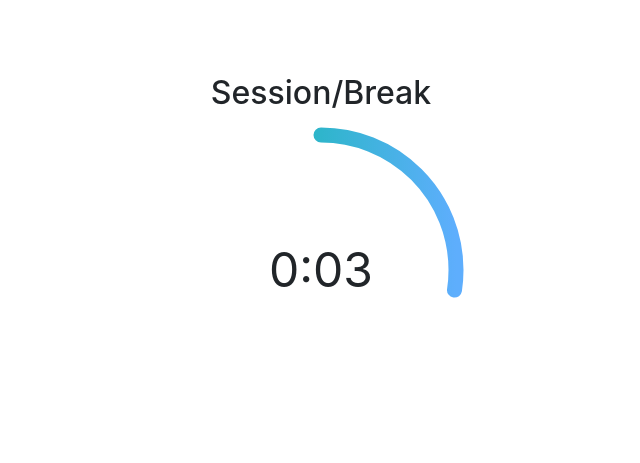
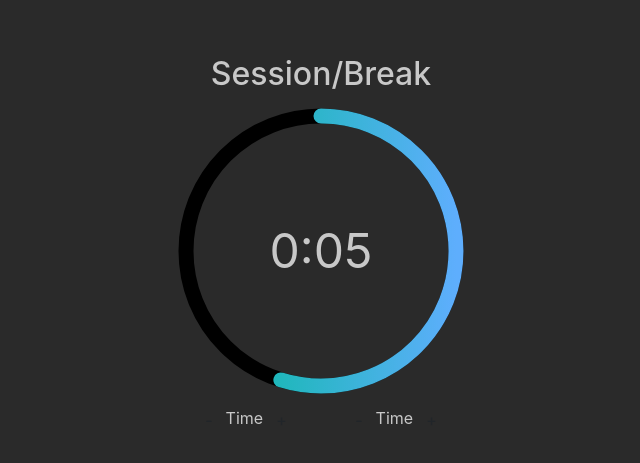
Before and after one commit to rheera/pomodoro-clock, a React (Create React App) app: page / in a window 1280 px wide. Shown: the part 153-616 px from the top of the page, without its empty margins (319-959 px from the left). Built offline with nearby package versions, Linux system fonts and the light colour scheme.

Commit message:
Components
- added decrement and increment buttons for session and break
- made it into dark mode

```diff
--- a/src/App.js
+++ b/src/App.js
@@ -57,7 +57,7 @@ class Time extends React.Component {
             return rawTimeFraction - (1 / START_TIME) * (1 - rawTimeFraction);
         }
 
-// Update the dasharray value as time passes, starting with 283
+        // Update the dasharray value as time passes, starting with 283
         function setCircleDasharray() {
             const circleDasharray = `${(
                 calculateTimeFraction() * FULL_DASH_ARRAY
@@ -122,7 +122,7 @@ class Clock extends React.Component {
     render() {
         return (
             <div id={"clock-div"}>
-                <h2 className={"text-center"}>Session/Break</h2>
+                <h2 className={"text-center title"}>Session/Break</h2>
                 <Wheel />
             </div>
         )
@@ -133,8 +133,17 @@ class Clock extends React.Component {
 class Settings extends React.Component {
     render() {
         return (
-            <div id={"settings-div"}>
-
+            <div id={"settings-div"} className={"d-flex justify-content-around"}>
+                <div id={"break-length-div"} className={"length-div"}>
+                    <button id={"break-minus-button"} className={"btn length-button"}>-</button>
+                    Time
+                    <button id={"break-plus-button"} className={"btn length-button"}>+</button>
+                </div>
+                <div id={"session-length-div"} className={"length-div"}>
+                    <button id={"session-minus-button"} className={"btn length-button"}>-</button>
+                    Time
+                    <button id={"session-plus-button"} className={"btn length-button"}>+</button>
+                </div>
             </div>
         )
     }
--- a/src/custom.scss
+++ b/src/custom.scss
@@ -14,7 +14,7 @@
 /* The SVG path that displays the timer's progress */
 .base-timer__path-elapsed {
   stroke-width: 5px;
-  stroke: white;
+  stroke: black;
 }
 
 .base-timer__label {
@@ -57,5 +57,10 @@
   transform: scaleX(-1);
 }
 
+#root {
+  background: #2a2a2a;
+  color: #c8c8c8;
+}
+
 
 @import '~bootstrap/scss/bootstrap.scss';
```
